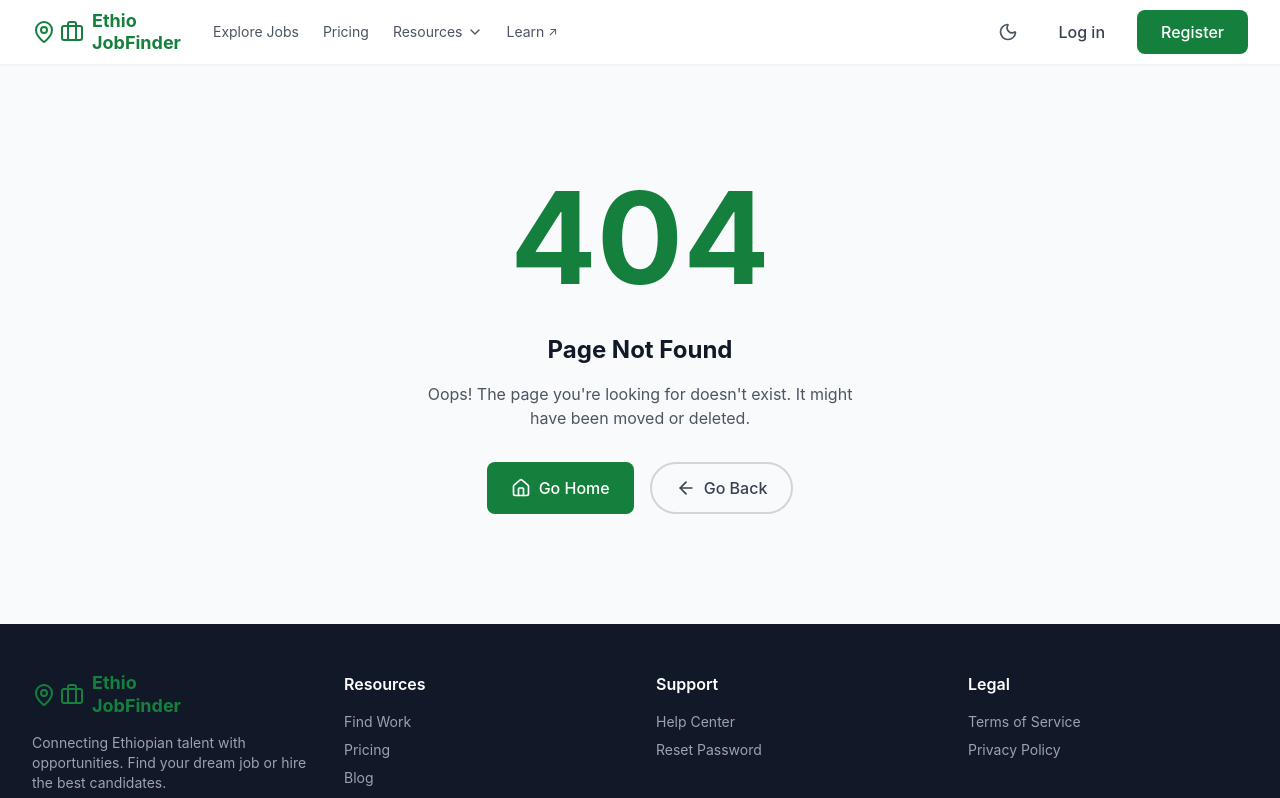
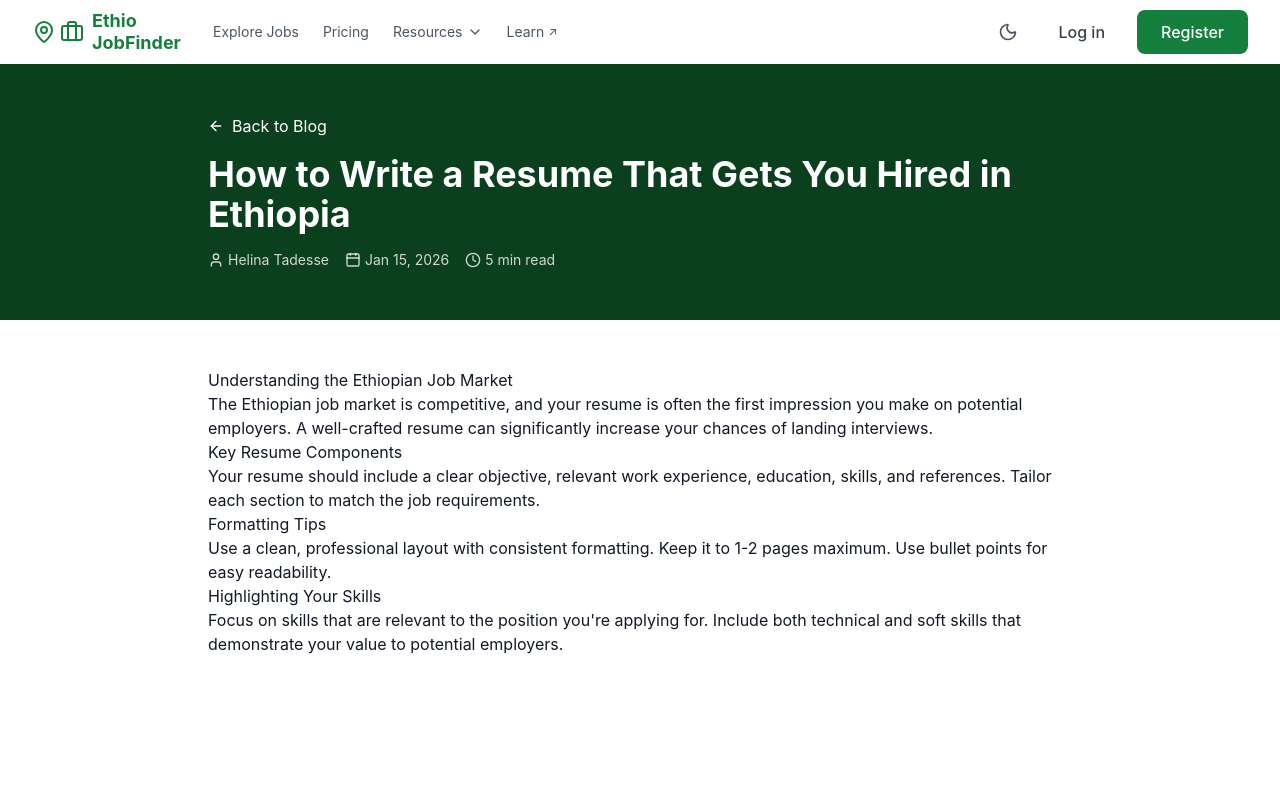
Before and after one commit to abdellaharegaw616-web/-EthioJobFinder, a React (Create React App) app in the folder frontend/: page /blog/1 in a window 1280 px wide. Shown: the top 798 px of the page. Built offline with nearby package versions, Linux system fonts and the light colour scheme; no server answers.

Commit message:
Add BlogPost page and make blog Read More buttons functional

```diff
--- a/frontend/src/App.js
+++ b/frontend/src/App.js
@@ -20,6 +20,7 @@ import Profile from './pages/Profile';
 import AdminPanel from './pages/AdminPanel';
 import Pricing from './pages/Pricing';
 import Blog from './pages/Blog';
+import BlogPost from './pages/BlogPost';
 import HelpCenter from './pages/HelpCenter';
 import OurStory from './pages/OurStory';
 import TermsOfService from './pages/TermsOfService';
@@ -39,6 +40,7 @@ function App() {
               <Route path="/jobs" element={<Home />} />
               <Route path="/pricing" element={<Pricing />} />
               <Route path="/blog" element={<Blog />} />
+              <Route path="/blog/:id" element={<BlogPost />} />
               <Route path="/help" element={<HelpCenter />} />
               <Route path="/our-story" element={<OurStory />} />
               <Route path="/terms" element={<TermsOfService />} />
--- a/frontend/src/pages/Blog.js
+++ b/frontend/src/pages/Blog.js
@@ -1,3 +1,4 @@
+import { Link } from 'react-router-dom';
 import { Calendar, Clock, ArrowRight, User } from 'lucide-react';
 
 const Blog = () => {
@@ -116,9 +117,9 @@ const Blog = () => {
                     <span className="flex items-center gap-1"><Calendar className="w-4 h-4" /> {post.date}</span>
                     <span className="flex items-center gap-1"><Clock className="w-4 h-4" /> {post.readTime}</span>
                   </div>
-                  <button className="flex items-center gap-2 text-pink-500 font-medium hover:gap-3 transition">
+                  <Link to={`/blog/${post.id}`} className="flex items-center gap-2 text-pink-500 font-medium hover:gap-3 transition">
                     Read More <ArrowRight className="w-4 h-4" />
-                  </button>
+                  </Link>
                 </div>
               </article>
             ))}
--- /dev/null
+++ b/frontend/src/pages/BlogPost.js
@@ -0,0 +1,185 @@
+import { useParams, Link } from 'react-router-dom';
+import { Calendar, Clock, ArrowLeft, User } from 'lucide-react';
+
+const BlogPost = () => {
+  const { id } = useParams();
+
+  const posts = {
+    1: {
+      title: 'How to Write a Resume That Gets You Hired in Ethiopia',
+      excerpt: 'Learn the secrets to crafting a standout resume that Ethiopian employers love. From formatting tips to highlighting your skills effectively.',
+      author: 'Helina Tadesse',
+      date: 'Jan 15, 2026',
+      readTime: '5 min read',
+      category: 'Career Tips',
+      image: 'bg-green-700',
+      content: `
+        <h2>Understanding the Ethiopian Job Market</h2>
+        <p>The Ethiopian job market is competitive, and your resume is often the first impression you make on potential employers. A well-crafted resume can significantly increase your chances of landing interviews.</p>
+
+        <h2>Key Resume Components</h2>
+        <p>Your resume should include a clear objective, relevant work experience, education, skills, and references. Tailor each section to match the job requirements.</p>
+
+        <h2>Formatting Tips</h2>
+        <p>Use a clean, professional layout with consistent formatting. Keep it to 1-2 pages maximum. Use bullet points for easy readability.</p>
+
+        <h2>Highlighting Your Skills</h2>
+        <p>Focus on skills that are relevant to the position you're applying for. Include both technical and soft skills that demonstrate your value to potential employers.</p>
+      `
+    },
+    2: {
+      title: 'Top 10 In-Demand Skills for 2026',
+      excerpt: 'Discover which skills are driving the Ethiopian job market and how you can acquire them to boost your career prospects.',
+      author: 'Mulugeta Eshetu',
+      date: 'Jan 12, 2026',
+      readTime: '7 min read',
+      category: 'Industry Insights',
+      image: 'bg-green-700',
+      content: `
+        <h2>Digital Skills</h2>
+        <p>Digital literacy is no longer optional. Skills in data analysis, digital marketing, and basic programming are highly sought after.</p>
+
+        <h2>Language Skills</h2>
+        <p>Proficiency in English and other international languages continues to be valuable for multinational companies operating in Ethiopia.</p>
+
+        <h2>Project Management</h2>
+        <p>Organizations need professionals who can manage projects efficiently, from planning to execution and monitoring.</p>
+
+        <h2>Customer Service</h2>
+        <p>Excellent customer service skills are essential across all industries, from hospitality to banking and telecommunications.</p>
+      `
+    },
+    3: {
+      title: 'Remote Work: A Guide for Ethiopian Professionals',
+      excerpt: 'Everything you need to know about finding and succeeding in remote positions from Ethiopia, including tools and best practices.',
+      author: 'Abraham Bekele',
+      date: 'Jan 10, 2026',
+      readTime: '6 min read',
+      category: 'Remote Work',
+      image: 'bg-green-600',
+      content: `
+        <h2>Finding Remote Opportunities</h2>
+        <p>Many international companies now hire remote workers from Ethiopia. Platforms like EthioJobFinder list remote positions specifically for Ethiopian professionals.</p>
+
+        <h2>Essential Tools</h2>
+        <p>Familiarize yourself with collaboration tools like Slack, Zoom, Trello, and Google Workspace. These are standard in remote work environments.</p>
+
+        <h2>Time Management</h2>
+        <p>Working remotely requires strong time management skills. Set clear boundaries between work and personal time to maintain productivity.</p>
+
+        <h2>Communication</h2>
+        <p>Clear communication becomes even more critical in remote settings. Be proactive in updating your team and asking questions when needed.</p>
+      `
+    },
+    4: {
+      title: 'Employer Guide: How to Attract Top Talent',
+      excerpt: 'Strategies for Ethiopian companies to stand out and attract the best candidates in a competitive job market.',
+      author: 'Sage Training',
+      date: 'Jan 8, 2026',
+      readTime: '4 min read',
+      category: 'Hiring',
+      image: 'bg-gradient-to-br from-purple-400 to-blue-500',
+      content: `
+        <h2>Build Your Employer Brand</h2>
+        <p>Showcase your company culture and values. Candidates want to work for organizations that align with their personal beliefs and career goals.</p>
+
+        <h2>Competitive Compensation</h2>
+        <p>Research market rates and offer competitive packages. Consider benefits beyond salary, such as professional development opportunities.</p>
+
+        <h2>Streamlined Hiring Process</h2>
+        <p>A lengthy hiring process can deter top talent. Keep your process efficient and provide timely feedback to candidates.</p>
+
+        <h2>Invest in Onboarding</h2>
+        <p>A strong onboarding program helps new hires integrate quickly and feel valued from day one.</p>
+      `
+    },
+    5: {
+      title: 'Interview Preparation: Common Questions & Answers',
+      excerpt: 'Prepare for your next job interview with our comprehensive guide to commonly asked questions in Ethiopian workplaces.',
+      author: 'Mary Joy Team',
+      date: 'Jan 5, 2026',
+      readTime: '8 min read',
+      category: 'Career Tips',
+      image: 'bg-gradient-to-br from-yellow-400 to-blue-500',
+      content: `
+        <h2>Tell Me About Yourself</h2>
+        <p>Prepare a concise summary of your professional background, focusing on relevant experience and achievements.</p>
+
+        <h2>Why Do You Want to Work Here?</h2>
+        <p>Research the company beforehand and connect your goals with the company's mission and values.</p>
+
+        <h2>What Are Your Strengths and Weaknesses?</h2>
+        <p>Be honest but strategic. Choose strengths relevant to the job and weaknesses you're actively working to improve.</p>
+
+        <h2>Where Do You See Yourself in 5 Years?</h2>
+        <p>Show ambition while being realistic. Connect your career goals with opportunities for growth within the company.</p>
+      `
+    },
+    6: {
+      title: 'Tech Industry Boom in Addis Ababa',
+      excerpt: 'An in-depth look at the growing tech ecosystem in Ethiopia\'s capital and opportunities for developers and designers.',
+      author: 'Tech Ethiopia',
+      date: 'Jan 3, 2026',
+      readTime: '10 min read',
+      category: 'Industry Insights',
+      image: 'bg-gradient-to-br from-indigo-400 to-purple-500',
+      content: `
+        <h2>The Growing Ecosystem</h2>
+        <p>Addis Ababa has seen significant growth in its tech sector, with startups and established companies alike expanding their operations.</p>
+
+        <h2>Key Sectors</h2>
+        <p>Fintech, e-commerce, and software development are leading the charge. Mobile solutions tailored to Ethiopian needs are particularly successful.</p>
+
+        <h2>Opportunities for Developers</h2>
+        <p>Full-stack developers, mobile app developers, and data scientists are in high demand. Remote work opportunities with international companies are also increasing.</p>
+
+        <h2>Education and Training</h2>
+        <p>Universities and bootcamps are expanding their tech programs. Continuous learning is essential to stay competitive in this rapidly evolving field.</p>
+      `
+    }
+  };
+
+  const post = posts[id];
+
+  if (!post) {
+    return (
+      <div className="min-h-screen bg-white flex items-center justify-center">
+        <div className="text-center">
+          <h1 className="text-2xl font-bold mb-4">Blog post not found</h1>
+          <Link to="/blog" className="text-green-700 hover:underline">Back to Blog</Link>
+        </div>
+      </div>
+    );
+  }
+
+  return (
+    <div className="min-h-screen bg-white">
+      {/* Header */}
+      <section className={`h-64 ${post.image} relative`}>
+        <div className="absolute inset-0 bg-black/50" />
+        <div className="relative max-w-4xl mx-auto px-4 h-full flex items-center">
+          <div>
+            <Link to="/blog" className="inline-flex items-center gap-2 text-white mb-4 hover:underline">
+              <ArrowLeft className="w-4 h-4" /> Back to Blog
+            </Link>
+            <h1 className="text-3xl md:text-4xl font-bold text-white mb-4">{post.title}</h1>
+            <div className="flex items-center gap-4 text-white/80 text-sm">
+              <span className="flex items-center gap-1"><User className="w-4 h-4" /> {post.author}</span>
+              <span className="flex items-center gap-1"><Calendar className="w-4 h-4" /> {post.date}</span>
+              <span className="flex items-center gap-1"><Clock className="w-4 h-4" /> {post.readTime}</span>
+            </div>
+          </div>
+        </div>
+      </section>
+
+      {/* Content */}
+      <section className="py-12">
+        <div className="max-w-4xl mx-auto px-4">
+          <div className="prose prose-lg max-w-none" dangerouslySetInnerHTML={{ __html: post.content }} />
+        </div>
+      </section>
+    </div>
+  );
+};
+
+export default BlogPost;
```
